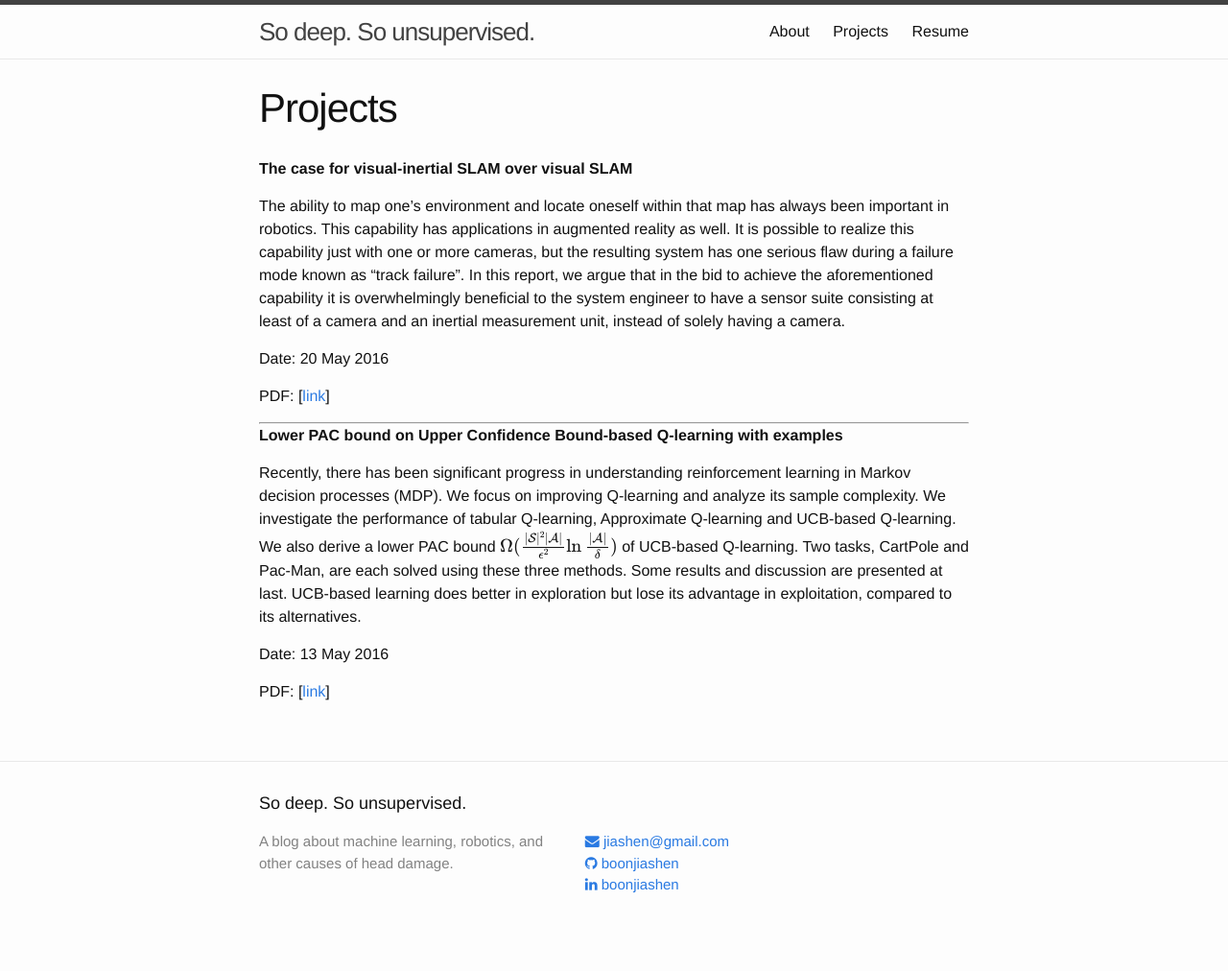
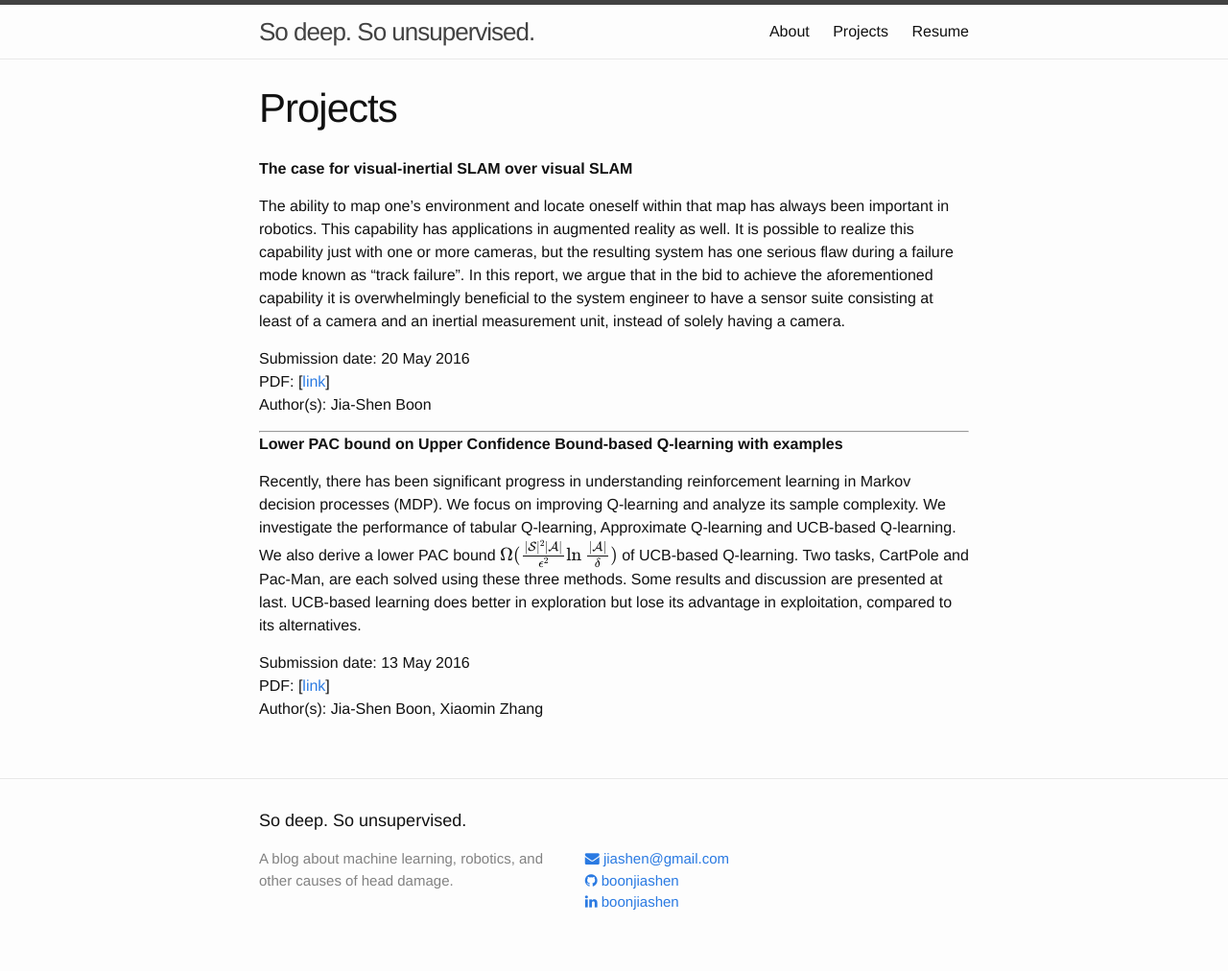
Before and after one commit to boonjiashen2/boonjiashen2.github.io, a Jekyll site: the page built from projects.md, in a window 1280 px wide. Shown: the whole page at 96% size. Built offline with Jekyll 4.4.1, drawn with Linux system fonts in a browser that asks for light colours; nearby versions of some CDN libraries; formulas are drawn with MathJax 3.

Commit message:
Add more authors

```diff
--- a/projects.md
+++ b/projects.md
@@ -12,20 +12,21 @@ permalink: /projects/
 
   {{ project.content }}
 
-  Date: {{ project.date | date_to_string }}
+{% capture github %} {% endcapture %}
+
+<!-- {% if project.github %}
+Github: [link]({{ project.github }})
+{% endif %}
+ -->
+  {% capture info %}
+    Submission date: {{ project.date | date_to_string }}
+    PDF: [[link]({{ project.pdf }})]
+    Author(s): {{ project.authors | join: ", " | default: "Jia-Shen Boon" }}
+  {% endcapture %}
+
+  {{ info | strip | newline_to_br }}
 
 
-{% capture authors %} {% if project.authors %} Authors: {% for author in project.authors %} {{ author }}{% unless forloop.last %}, {% endunless %} {% endfor %} {% endif %} {% endcapture %}
 
-{% capture pdf %}PDF: [[link]({{ project.pdf }})]{% endcapture %}
-
-
-  {{pdf}}
-
-{{ authors }}
-
-  {% unless forloop.last %}
-***
-  {% endunless %}
-
+  {% unless forloop.last %}***{% endunless %}
 {% endfor %}
```
Also changed, not shown: _projects/rl.md (+3 -0 lines).
